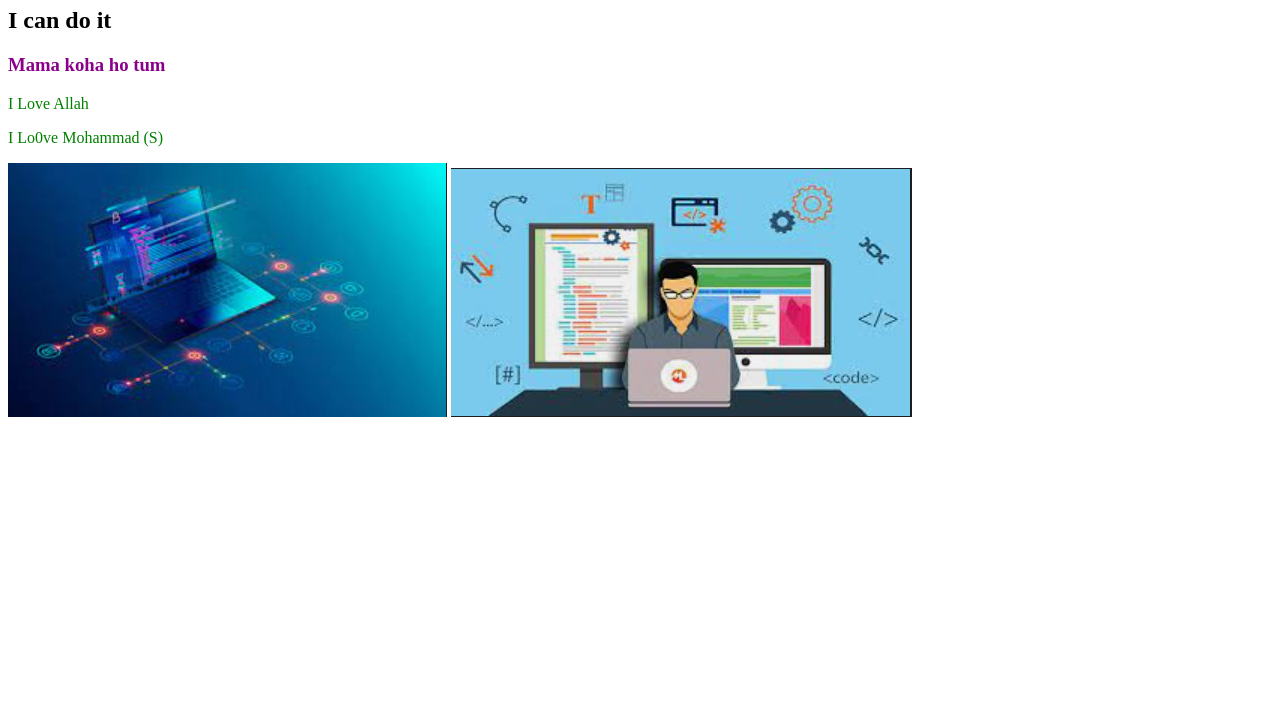
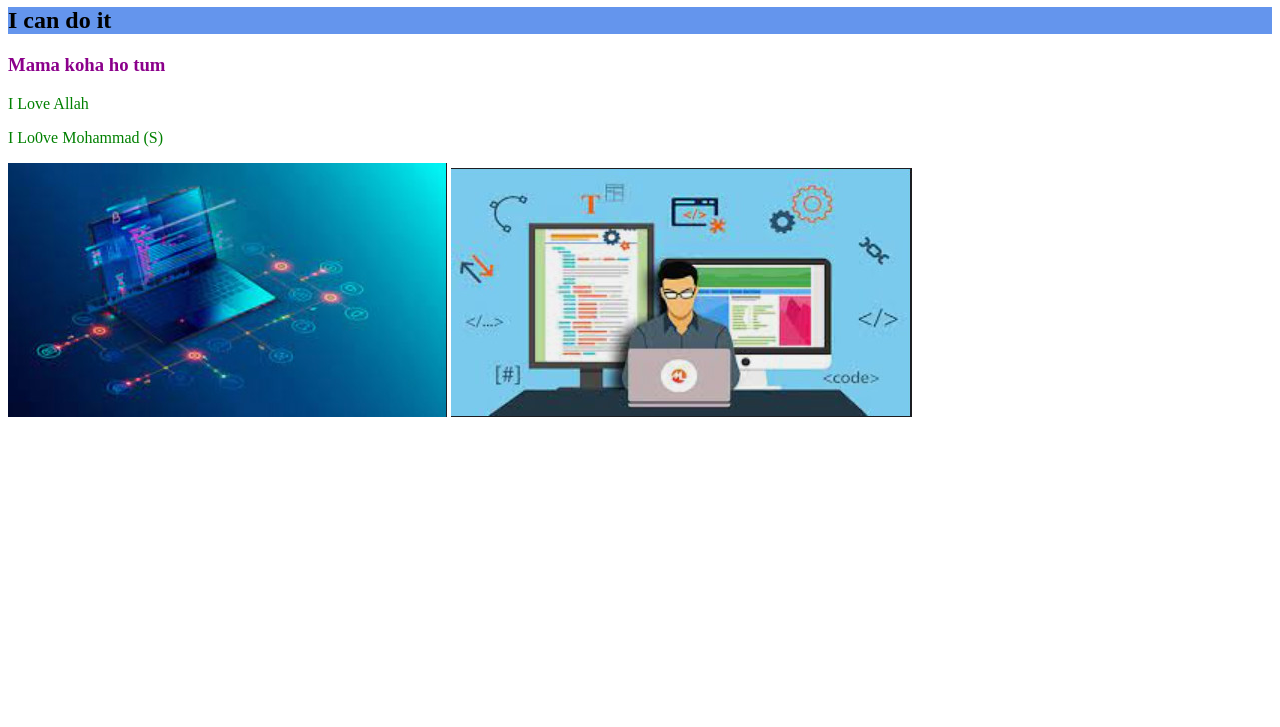
Before and after one commit to rakibulislam123/my-second-repo, a plain HTML site: page index.html in a window 1280 px wide. Shown: the part 73-800 px from the top of the page. Drawn offline with Linux system fonts and the light colour scheme.

Commit message:
h2 clor change

```diff
--- a/style.css
+++ b/style.css
@@ -7,3 +7,6 @@ h1{
 h3{
     color: darkmagenta;
 }
+h2{
+    background-color: cornflowerblue;
+}
```
